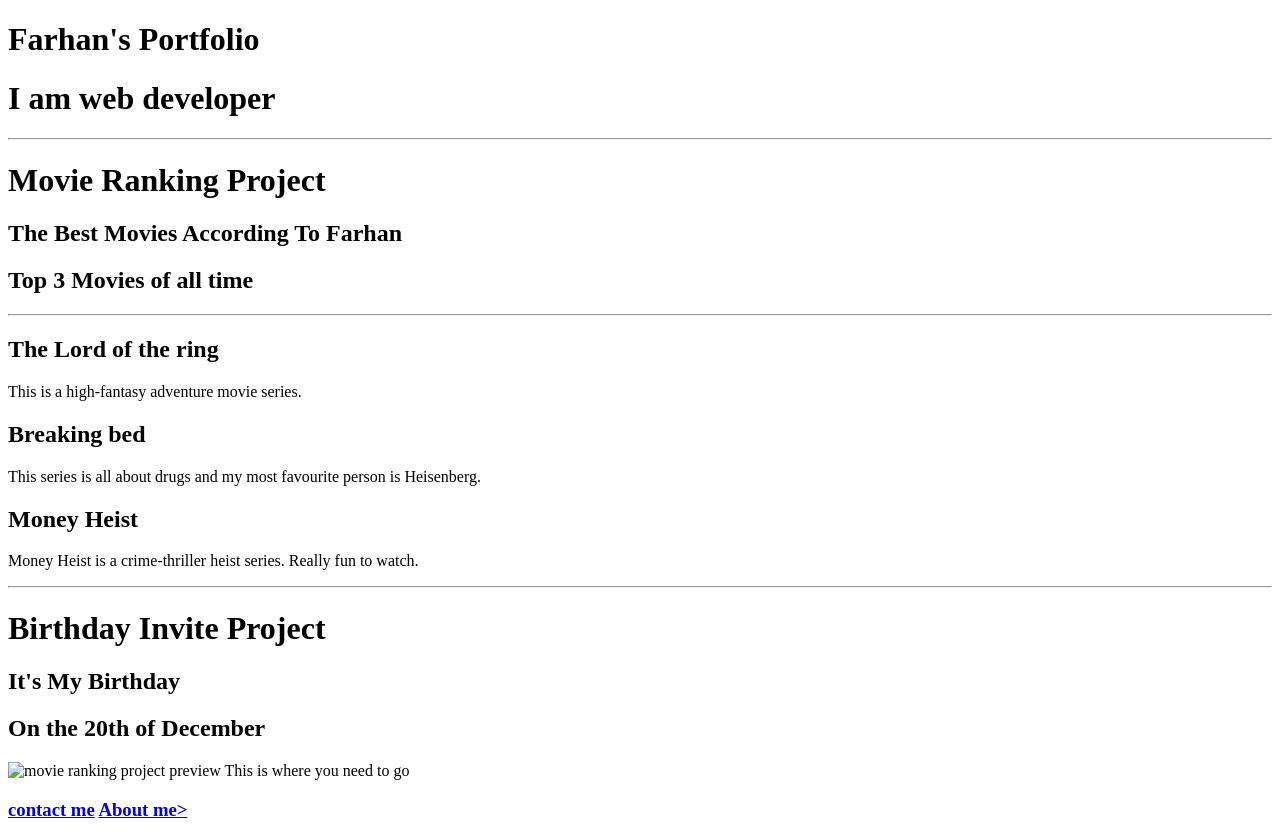
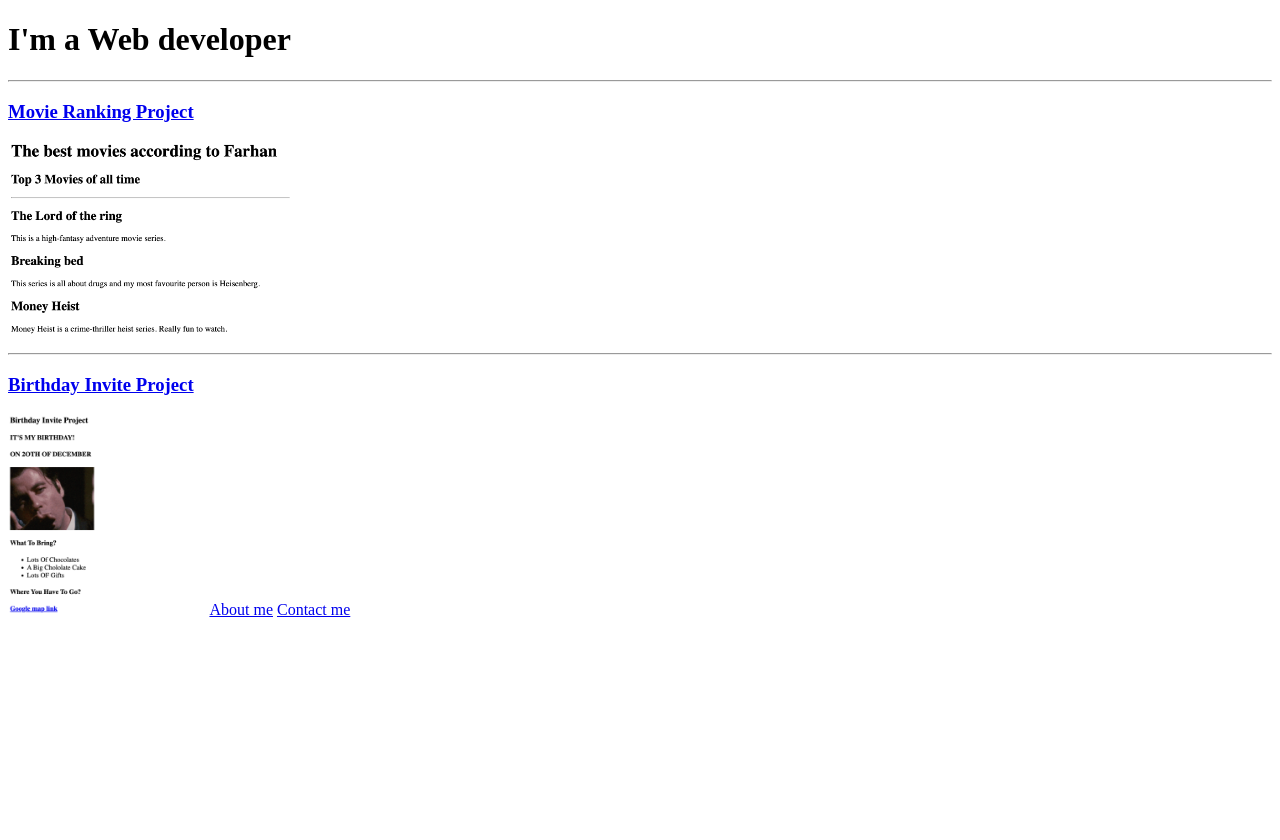
Before and after one commit to farhan-almas07/farhan-html-portfolio, a plain HTML site: page index.html in a window 1280 px wide. After the commit the page ends 800 px from the top, so only its background shows below. Drawn offline with Linux system fonts and the light colour scheme.

Commit message:
Update index.html

```diff
--- a/index.html
+++ b/index.html
@@ -1,77 +1,18 @@
 <!DOCTYPE html>
 <html lang="en">
-  <head>
-    <meta charset="UTF-8" />
-    <h1>Farhan's Portfolio</h1>
-  </head>
-  <body>
-    <h1>I am web developer</h1>
-    <hr />
-    <h1>Movie Ranking Project</h1>
-    <h2>The Best Movies According To Farhan</h2>
-    <p></p>
-    <h2>Top 3 Movies of all time</h2>
-    <hr />
-    <h2>The Lord of the ring</h2>
-    <p>This is a high-fantasy adventure movie series.</p>
-    <h2>Breaking bed</h2>
-    <p>
-      This series is all about drugs and my most favourite person is Heisenberg.
-    </p>
-    <h2>Money Heist</h2>
-    <p>Money Heist is a crime-thriller heist series. Really fun to watch.</p>
-    <hr />
-
-    <h1>Birthday Invite Project</h1>
-    <h2>It's My Birthday</h2>
-    <h2>On the 20th of December</h2>
-    <img
-      src="./assets/images/birthday-invite.png"
-      height="200"
-      alt="movie ranking project preview"
-    />
-
-    <h>This is where you need to go</h>
-    <h3>
-      <a href="./public/birthday-invite.html" Birthday Invite project></a>
-
-      <a href="./public/contact.html">contact me</a>
-      <a href="./public/about.html">About me></a>
-
-
-
-
-
-
-
-
-
-
-
-
-
-
-
-
-
-
-
-
-
-    </h3>
-
-    <!-- TODO 2: Add Your previous projects' HTML into the public folder -->
-
-    <!-- TODO 3: Take screenshots of your project previews and add the images to the images folder -->
-
-    <!-- TODO 4: Add titles/subtitles etc. -->
-
-    <!-- TODO 5: Add a link to the project pages -->
-
-    <!-- TODO 6: Add images to show the project previews
-HINT for TODO 6: You can use the height attribute set to 200 to make the image smaller:
-https://developer.mozilla.org/en-US/docs/Web/HTML/Element/img#attr-height -->
-
-    <!-- TODO 7: Add the Contact Me and About Me page links -->
-  </body>
+    <head>
+        <meta charset="UTF-8">
+        <title>Frhaan's Portfolio</title>
+        </head>
+        <body>
+            <h1>I'm a Web developer</h1>
+            <hr>
+            <h3><a href="./public/movieindex.html">Movie Ranking Project</a></h3>
+            <img src="./public/movie-project.png" height="200" alt="Movie Ranking Projecr preview"/>
+            <hr>
+            <h3><a href="./public/BIrthday Invite project index.html">Birthday Invite Project</a></h3>
+            <a href="./About me(F).html"><img src="./BIrthday Invite.png" height="200" alt="Birthday Invite Project Preview"></a>
+            <a href="./About me(F).html">About me</a>
+            <a href="./Contact me.html">Contact me</a>
+        </body>
 </html>
```
